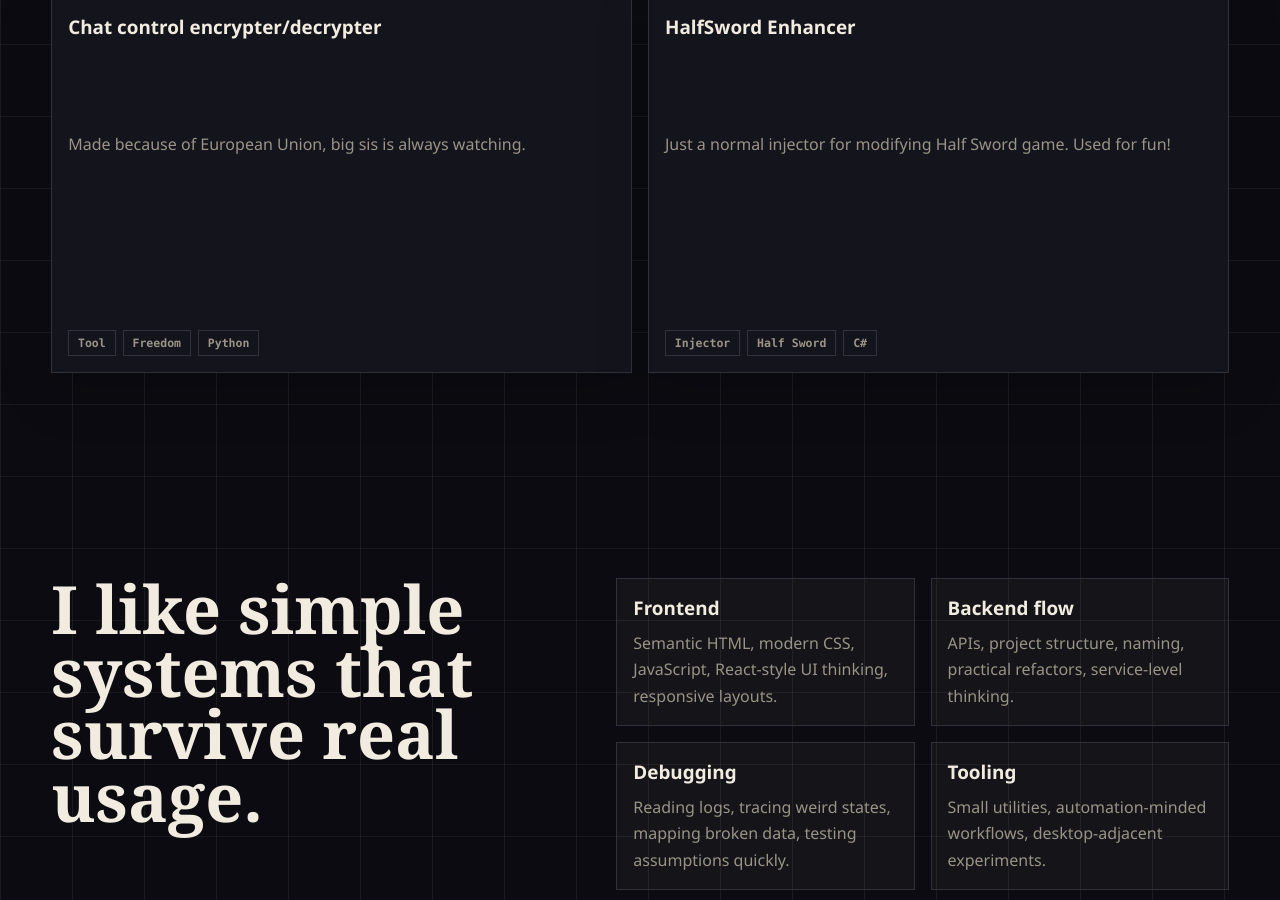
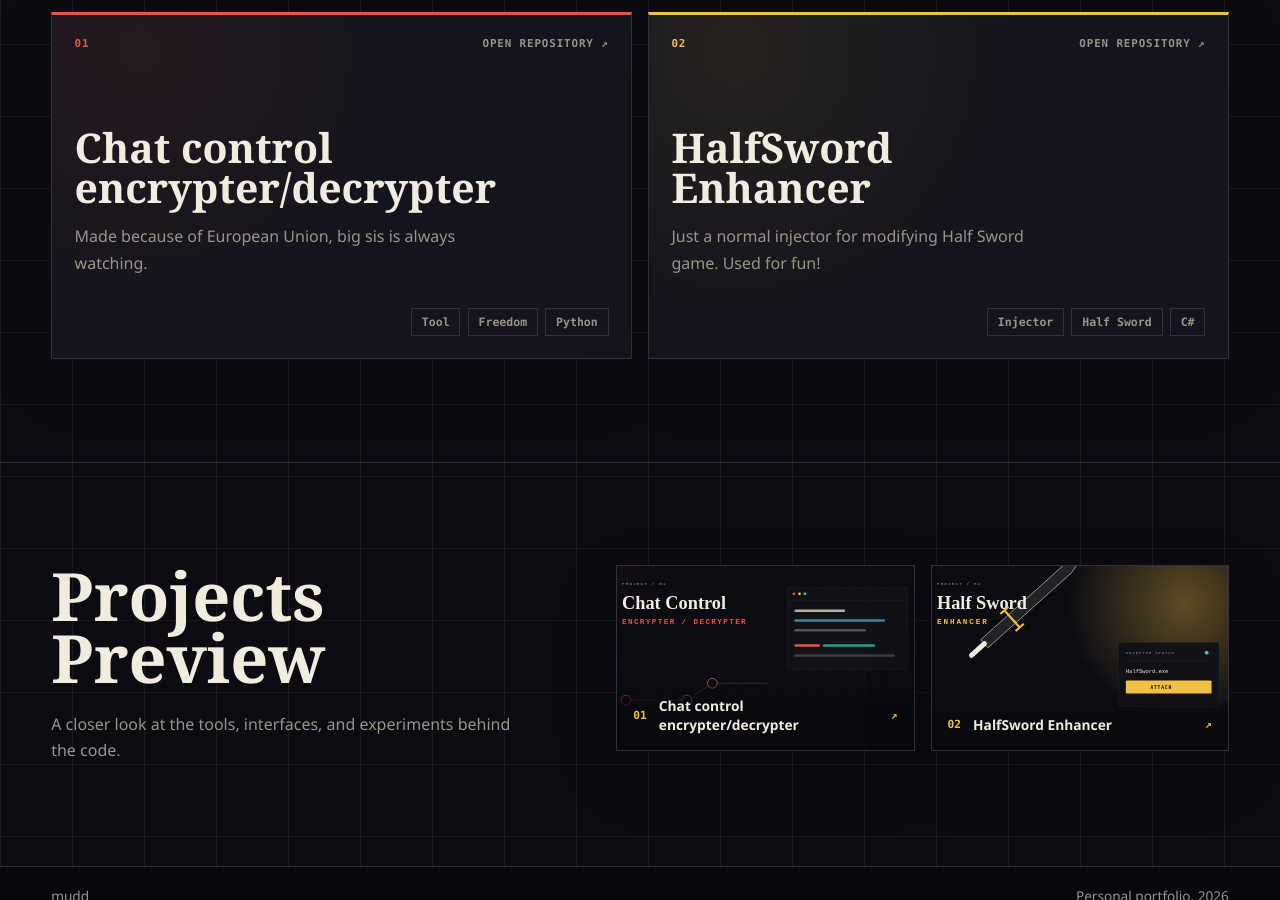
Before and after one commit to muddpunch/muddpunch.github.io, a React (Vite) app: page / in a window 1280 px wide. Shown: the part 1900-2800 px from the top of the page. Built offline with nearby package versions, Linux system fonts and the light colour scheme.

Commit message:
somehow somewhat

```diff
--- a/src/App.tsx
+++ b/src/App.tsx
@@ -7,15 +7,17 @@
 import goIcon from "../assets/tech/golang.png";
 import csharpIcon from "../assets/tech/csharp.png";
 import pythonIcon from "../assets/tech/python.png";
+import chatcontrolPreview from "../assets/projects/chatcontrol-preview.svg";
+import halfSwordPreview from "../assets/projects/half-sword-preview.svg";
 
 type Project = {
   title: string;
   desc: string;
   tags: string[];
   tone: "oxide" | "signal" | "green";
+  href: string;
+  preview: string;
 };
-
-type TextCard = [string, string];
 
 const ease = [0.22, 1, 0.36, 1] as const;
 
@@ -34,20 +36,17 @@
     desc: "Made because of European Union, big sis is always watching.",
     tags: ["Tool", "Freedom", "Python"],
     tone: "oxide",
+    href: "https://github.com/muddpunch/chatcontrol-encrypter-decrypter",
+    preview: chatcontrolPreview,
   },
   {
     title: "HalfSword Enhancer",
     desc: "Just a normal injector for modifying Half Sword game. Used for fun!",
     tags: ["Injector", "Half Sword", "C#"],
     tone: "signal",
+    href: "https://github.com/muddpunch/Half-Sword-Enhancer",
+    preview: halfSwordPreview,
   },
-];
-
-const skills: TextCard[] = [
-  ["Frontend", "Semantic HTML, modern CSS, JavaScript, React-style UI thinking, responsive layouts."],
-  ["Backend flow", "APIs, project structure, naming, practical refactors, service-level thinking."],
-  ["Debugging", "Reading logs, tracing weird states, mapping broken data, testing assumptions quickly."],
-  ["Tooling", "Small utilities, automation-minded workflows, desktop-adjacent experiments."],
 ];
 
 const fadeUp = {
@@ -101,21 +100,28 @@
 
         <section id="work" className="section" aria-labelledby="work-title">
           <motion.div className="section-head" variants={fadeUp} initial="hidden" whileInView="show" viewport={{ once: true, margin: "-80px" }}>
-            <h2 id="work-title">My favourite projects!</h2>
+            <a className="projects-heading" href="https://github.com/muddpunch" target="_blank" rel="noopener noreferrer">
+              <h2 id="work-title">My favourite projects!</h2>
+              <span>View all on GitHub ↗</span>
+            </a>
           </motion.div>
           <motion.div className="project-grid" variants={stagger} initial="hidden" whileInView="show" viewport={{ once: true, margin: "-80px" }}>
-            {projects.map((project) => <ProjectCard project={project} key={project.title} />)}
+            {projects.map((project, index) => <ProjectCard project={project} index={index} key={project.title} />)}
           </motion.div>
         </section>
 
-        <motion.section id="about" className="section split" variants={stagger} initial="hidden" whileInView="show" viewport={{ once: true, margin: "-80px" }} aria-labelledby="about-title">
+        <motion.section id="preview" className="section split preview-section" variants={stagger} initial="hidden" whileInView="show" viewport={{ once: true, margin: "-80px" }} aria-labelledby="preview-title">
           <motion.div variants={fadeUp}>
-            <h1 id="about-title">I like simple systems that survive real usage.</h1>
+            <h1 id="preview-title">Projects Preview</h1>
+            <p className="preview-lead">A closer look at the tools, interfaces, and experiments behind the code.</p>
           </motion.div>
-          <motion.div variants={fadeUp}>
-            <div className="skills">
-              {skills.map(([title, desc]) => <InfoCard title={title} desc={desc} className="skill" key={title} />)}
-            </div>
+          <motion.div className="preview-grid" variants={stagger}>
+            {projects.map((project, index) => (
+              <motion.a className="preview-card" href={project.href} target="_blank" rel="noopener noreferrer" variants={fadeUp} key={project.title}>
+                <img src={project.preview} alt={`${project.title} project preview`} loading="lazy" />
+                <span className="preview-caption"><b>0{index + 1}</b>{project.title}<i>↗</i></span>
+              </motion.a>
+            ))}
           </motion.div>
         </motion.section>
 
@@ -169,24 +175,21 @@
     </motion.div>
   );
 }
-function ProjectCard({ project }: { project: Project }) {
+function ProjectCard({ project, index }: { project: Project; index: number }) {
   return (
-    <motion.article className={`project ${project.tone}`} variants={fadeUp} whileHover={{ y: -6 }} transition={{ duration: 0.2 }}>
-      <h3>{project.title}</h3>
-      <p>{project.desc}</p>
+    <motion.a className={`project ${project.tone}`} href={project.href} target="_blank" rel="noopener noreferrer" variants={fadeUp} whileHover={{ y: -5 }} transition={{ duration: 0.2 }}>
+      <div className="project-meta">
+        <span>0{index + 1}</span>
+        <span>Open repository ↗</span>
+      </div>
+      <div className="project-copy">
+        <h3>{project.title}</h3>
+        <p>{project.desc}</p>
+      </div>
       <div className="tags">
         {project.tags.map((tag) => <span key={tag}>{tag}</span>)}
       </div>
-    </motion.article>
-  );
-}
-
-function InfoCard({ title, desc, className }: { title: string; desc: string; className: string }) {
-  return (
-    <motion.article className={className} variants={fadeUp}>
-      <h3>{title}</h3>
-      <p>{desc}</p>
-    </motion.article>
+    </motion.a>
   );
 }
 
--- a/src/styles.css
+++ b/src/styles.css
@@ -272,16 +272,34 @@
 .btn.ghost { background: rgb(241 236 223 / 4%); color: var(--ink); }
 .btn:hover { border-color: rgb(240 191 67 / 44%); }
 
-.project p, .skill p { color: var(--muted); line-height: 1.65; }
+.project p, .preview-lead { color: var(--muted); line-height: 1.65; }
 
 .section { padding: clamp(4rem, 8vw, 8rem) clamp(1rem, 4vw, 4.5rem); }
 
 .section-head {
+  width: min(100%, 74rem);
+  margin: 0 auto 2rem;
+}
+
+.projects-heading {
   display: flex;
-  justify-content: center;
-  margin-bottom: 2rem;
-  text-align: center;
+  align-items: flex-end;
+  justify-content: space-between;
+  gap: 2rem;
+  padding-bottom: 1.35rem;
+  border-bottom: 1px solid var(--line);
 }
+
+.projects-heading span {
+  flex: 0 0 auto;
+  color: var(--muted);
+  font: 800 .72rem ui-monospace, SFMono-Regular, Menlo, monospace;
+  letter-spacing: .06em;
+  text-transform: uppercase;
+  transition: color .18s ease, transform .18s ease;
+}
+
+.projects-heading:hover span { color: var(--signal); transform: translate(3px, -3px); }
 
 .project-grid {
   display: grid;
@@ -292,20 +310,75 @@
 }
 
 .project {
-  display: grid;
-  min-height: 24rem;
-  padding: 1rem;
+  --accent: var(--ink);
+  position: relative;
+  display: flex;
+  min-height: 20rem;
+  flex-direction: column;
+  overflow: hidden;
+  padding: 1.4rem;
   border: 1px solid var(--line);
+  border-top: 3px solid var(--accent);
   background: var(--panel);
-  box-shadow: 0 18px 50px rgb(0 0 0 / 18%);
+  box-shadow: 0 20px 60px rgb(0 0 0 / 20%);
+  transition: border-color .2s ease, box-shadow .2s ease;
 }
 
-.project:hover { border-color: rgb(240 191 67 / 44%); }
+.project::before {
+  position: absolute;
+  inset: 0;
+  background: radial-gradient(circle at 15% 10%, var(--accent), transparent 48%);
+  content: "";
+  opacity: .08;
+  pointer-events: none;
+  transition: opacity .2s ease;
+}
 
-.project h3, .skill h3 { margin: .5rem 0 0; font-size: 1.18rem; }
-.project p { margin: .75rem 0 1rem; }
+.project.oxide { --accent: var(--oxide); }
+.project.signal { --accent: var(--signal); }
+.project.green { --accent: var(--green); }
+
+.project:hover {
+  border-color: color-mix(in srgb, var(--accent) 52%, var(--line));
+  box-shadow: 0 28px 76px rgb(0 0 0 / 34%);
+}
+
+.project:hover::before { opacity: .15; }
+
+.project-meta {
+  position: relative;
+  display: flex;
+  justify-content: space-between;
+  gap: 1rem;
+  color: var(--muted);
+  font: 800 .68rem ui-monospace, SFMono-Regular, Menlo, monospace;
+  letter-spacing: .08em;
+  text-transform: uppercase;
+}
+
+.project-meta span:first-child { color: var(--accent); }
+.project-meta span:last-child { transition: color .18s ease, transform .18s ease; }
+.project:hover .project-meta span:last-child { color: var(--ink); transform: translate(2px, -2px); }
+
+.project-copy {
+  position: relative;
+  display: grid;
+  gap: 1rem;
+  margin: clamp(2.8rem, 6vw, 5rem) 0 2rem;
+}
+
+.project h3 {
+  max-width: 17ch;
+  margin: 0;
+  font-family: Georgia, Cambria, Times New Roman, serif;
+  font-size: clamp(2rem, 3.2vw, 3.45rem);
+  line-height: .98;
+}
+
+.project p { max-width: 43ch; margin: 0; }
 
 .tags {
+  position: relative;
   display: flex;
   flex-wrap: wrap;
   align-self: end;
@@ -314,7 +387,7 @@
 }
 
 .tags span {
-  padding: .32rem .55rem;
+  padding: .36rem .62rem;
   border: 1px solid var(--line);
   color: var(--muted);
   font: 800 .72rem ui-monospace, SFMono-Regular, Menlo, monospace;
@@ -331,20 +404,60 @@
   font-size: clamp(2.7rem, 5.2vw, 5.6rem);
 }
 
-.skills {
+.preview-section { border-top: 1px solid var(--line); }
+
+.preview-lead {
+  max-width: 29rem;
+  margin: 1.3rem 0 0;
+}
+
+.preview-grid {
   display: grid;
   grid-template-columns: repeat(2, minmax(0, 1fr));
   gap: 1rem;
 }
 
-.skill {
+.preview-card {
+  position: relative;
+  overflow: hidden;
+  aspect-ratio: 16 / 10;
   border: 1px solid var(--line);
-  background: rgb(241 236 223 / 4%);
+  background: var(--panel);
+  box-shadow: 0 22px 64px rgb(0 0 0 / 24%);
+  transition: border-color .2s ease, transform .3s cubic-bezier(.22, 1, .36, 1);
 }
 
-.skill { padding: 1rem; }
-.skill h3 { margin-top: 0; }
-.skill p { margin: .55rem 0 0; }
+.preview-card:hover { border-color: rgb(240 191 67 / 52%); transform: translateY(-5px); }
+
+.preview-card img {
+  width: 100%;
+  height: 100%;
+  object-fit: cover;
+  transition: transform .55s cubic-bezier(.22, 1, .36, 1), filter .3s ease;
+}
+
+.preview-card:hover img { transform: scale(1.035); filter: brightness(1.08); }
+
+.preview-caption {
+  position: absolute;
+  right: 0;
+  bottom: 0;
+  left: 0;
+  display: grid;
+  grid-template-columns: auto 1fr auto;
+  align-items: center;
+  gap: .75rem;
+  padding: 1rem;
+  background: linear-gradient(transparent, rgb(8 8 13 / 94%) 45%);
+  font-size: .86rem;
+  font-weight: 800;
+}
+
+.preview-caption b, .preview-caption i {
+  color: var(--signal);
+  font: 800 .7rem ui-monospace, SFMono-Regular, Menlo, monospace;
+  font-style: normal;
+}
 
 .footer {
   display: flex;
@@ -360,6 +473,8 @@
 :focus-visible { outline: 3px solid var(--signal); outline-offset: 3px; }
 
 @media (max-width: 860px) {
-  .hero, .split, .project-grid, .skills { grid-template-columns: 1fr; }
+  .hero, .split, .project-grid, .preview-grid { grid-template-columns: 1fr; }
   .hero { min-height: auto; }
+  .projects-heading { align-items: flex-start; flex-direction: column; gap: 1rem; }
+  .project { min-height: 18rem; }
 }
```
Also changed, not shown: assets/projects/chatcontrol-preview.svg (added), assets/projects/half-sword-preview.svg (added), 10 other files (tests, documents, lock files or other folders).
